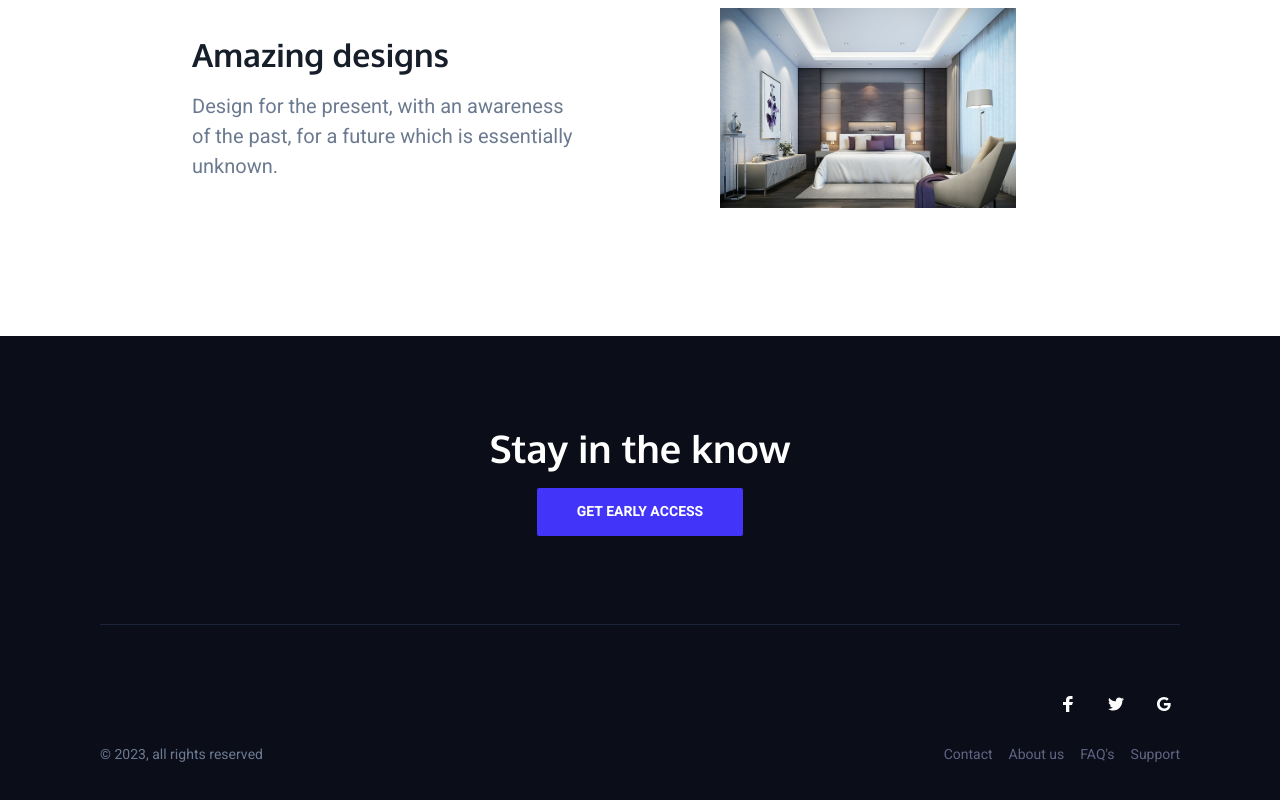
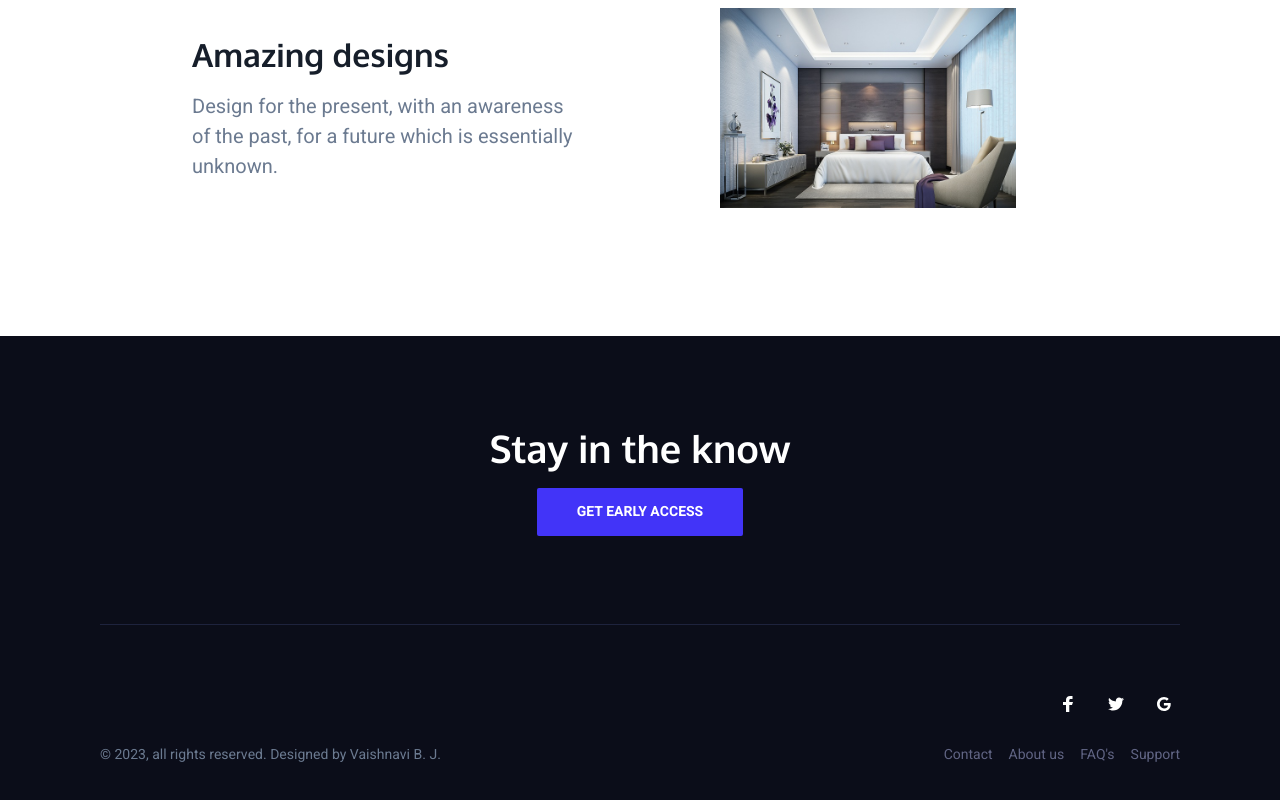
Before and after one commit to vaishnavij-30/OIBSIP-Landing-Page.github.io, a plain HTML site: page index.html in a window 1280 px wide. Shown: the part 1957-2757 px from the top of the page. Drawn offline with nearby package versions, Linux system fonts and the light colour scheme.

Commit message:
Update index.html

```diff
--- a/index.html
+++ b/index.html
@@ -141,7 +141,7 @@
 								</a>
 							</li>
 						</ul>
-						<div class="footer-copyright">&copy; 2023, all rights reserved</div>
+						<div class="footer-copyright">&copy; 2023, all rights reserved. Designed by Vaishnavi B. J.</div>
 					</div>
 				</div>
 			</div>
```
